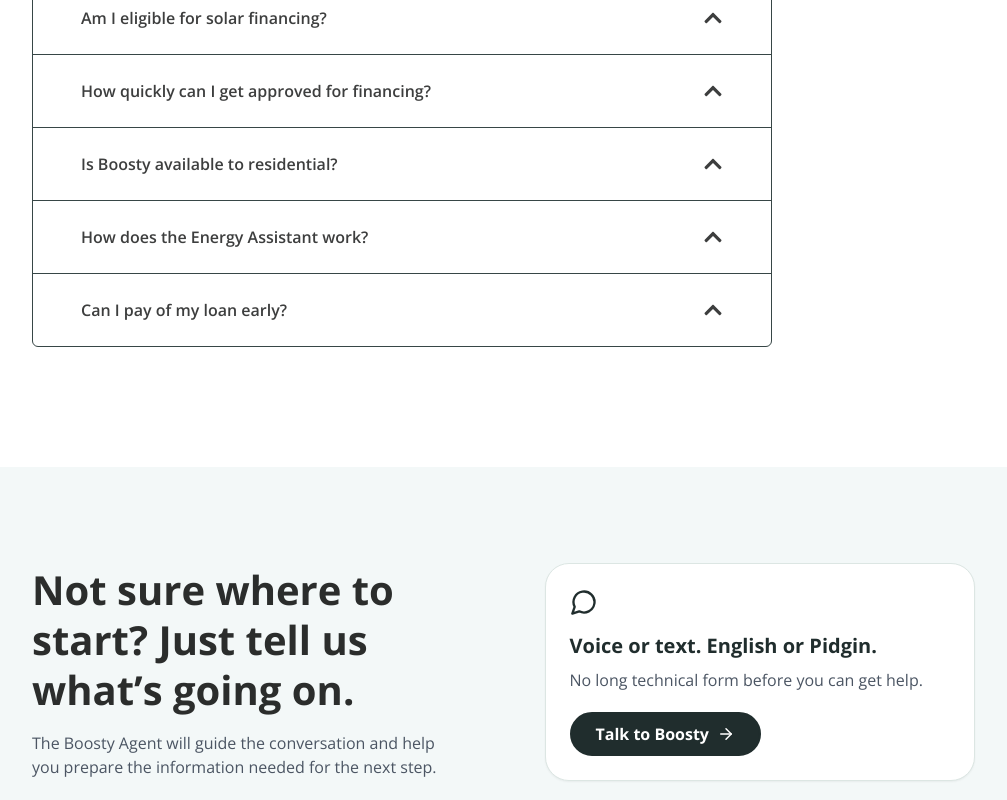
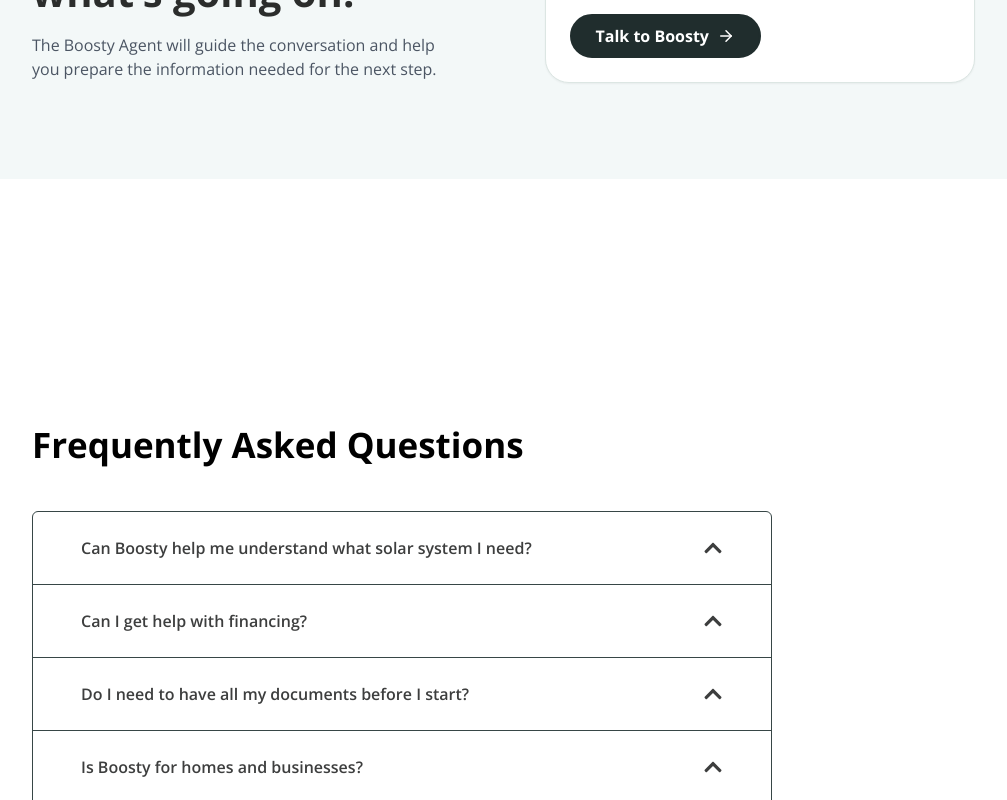
Before and after one commit to AimuaO/Boosty, a React (Vite) app: page / in a window 1280 px wide. Shown: the part 2440-3240 px from the top of the page, without its empty margins (197-1204 px from the left). Built offline with nearby package versions, Linux system fonts and the light colour scheme.

Commit message:
copy: align homepage FAQs with current Boosty product

```diff
--- a/src/pages/Homepage.jsx
+++ b/src/pages/Homepage.jsx
@@ -9,37 +9,39 @@ import TalkAi from "../components/TalkAi";
 const Homepage = () => {
   const solarFAQs = [
     {
-      question: "Am I eligible for solar financing?",
+      question: "Can Boosty help me understand what solar system I need?",
       answer:
-        "Eligibility is determined by the vetting process of our financial partners. Start by using the Solar Assistant and selecting the BNPL ('pay small-small') option to begin the process.",
+        "Yes. Start by telling Boosty about your home or business and how you use power. The conversation helps gather the right information and guides you toward the next step.",
     },
     {
-      question: "How quickly can I get approved for financing?",
+      question: "Can I get help with financing?",
       answer:
-        "Approvals typically take 1-3 business days once all required documents are submitted.",
+        "Yes. Boosty helps customers prepare for financing, organise required information and documents, and understand what happens next. Final approval is made by the financing partner.",
     },
     {
-      question: "Is Boosty available to residential?",
-      answer: "Yes, Boosty serves both residential and commercial customers.",
+      question: "Do I need to have all my documents before I start?",
+      answer:
+        "No. Start with what you have. Boosty can ask for the right items as they become relevant and help keep track of what is still needed.",
     },
     {
-      question: "How does the Energy Assistant work?",
+      question: "Is Boosty for homes and businesses?",
       answer:
-        "The Energy Assistant calculates your energy needs, recommends the right solar system, and helps you manage payments.",
+        "Yes. Boosty supports residential and business customers.",
     },
     {
-      question: "Can I pay of my loan early?",
-      answer: "Yes, you can pay off your loan early without any penalties.",
+      question: "What happens after installation?",
+      answer:
+        "Your Boosty conversation stays available for support after installation, including questions about your system, maintenance, warranties and future upgrades.",
     },
-    // More FAQ items...
   ];
+
   return (
     <div className="min-h-screen">
       <HeroSection />
       <PowerNigeria />
       <Calculation />
+      <TalkAi />
       <FAQ items={solarFAQs} />
-      <TalkAi />
       <Footer hasFAQ={true} />
     </div>
   );
```
